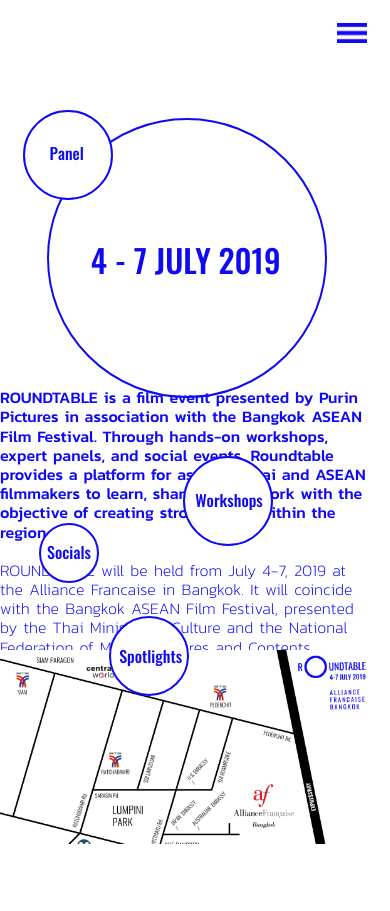
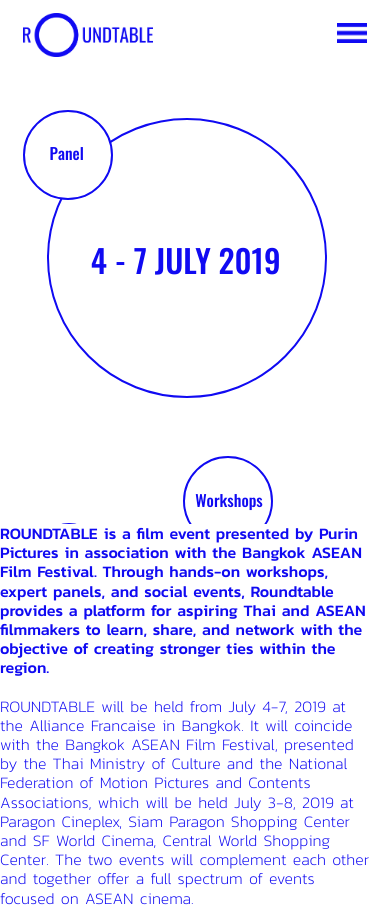
Before and after one commit to techgirlonlinee/roundtable, a plain HTML site: page index.html in a window 390 px wide. Shown: the top 911 px of the page. Before the commit the page ends 844 px from the top, so only its background shows below. Drawn offline with Linux system fonts and the light colour scheme.

Commit message:
edit homepage

```diff
--- a/index.html
+++ b/index.html
@@ -9,6 +9,11 @@
 		<link rel="stylesheet" href="style.css">
 	</head>
 	<body>
+
+
+<div id="logo">
+	<img src="images/logo.png">
+</div>
 
 
 <div id="panel">
--- a/js/slide.js
+++ b/js/slide.js
@@ -1,5 +1,4 @@
 const button = document.querySelector(".menu-toggle")
-const buttonMobile = document.querySelector(".menu-toggle-mobile")
 const menuBar = document.querySelector("div.menu")
 const button2 = document.querySelector(".menu-slider")
 
@@ -7,10 +6,20 @@
 	menuBar.classList.add("open")
 })
 
+button2.addEventListener("click", function(){
+	menuBar.classList.remove("open")
+})
+
+
+
+var viewportWidth = window.innerWidth
+if (viewportWidth < 440) {
+
+const buttonMobile = document.querySelector(".menu-toggle-mobile")
+
+
 buttonMobile.addEventListener("click", function(){
 	menuBar.classList.add("open")
 })
 
-button2.addEventListener("click", function(){
-	menuBar.classList.remove("open")
-})
+}
--- a/style.css
+++ b/style.css
@@ -376,12 +376,16 @@
     font-size: 16px;
   }
 
-h1 {
+  #logo {
   display: block;
   width: 130px;
   position: absolute;
-  top: 3%;
-  left: 86px;
+  top: 13px;
+  left: 6%;
+  }
+
+h1 {
+  display: none;
   }
 
 
@@ -390,14 +394,23 @@
 }
 
 section.text {
-  position: fixed;
+/*  position: fixed;
   top: 0;
   left: 0;
   width: 100%;
   height: 100%;
   color: #100af2;
   background-color: #fff;
-  overflow-y: auto;
+  overflow-y: auto;*/
+
+  position: absolute;
+    top: 524px;
+    left: 0;
+    width: 100%;
+    height: 100%;
+    color: #100af2;
+    background-color: #fff;
+    overflow: hidden;
 }
 
 .menu-toggle {
@@ -421,6 +434,7 @@
 
 .menu {
   width: 100%;
+  height: 100vh;
 }
 
 .menu-slider {
@@ -438,7 +452,8 @@
     /*width: 430px;*/
     width: 370px;
     position: absolute;
-    top: 46%;
+    /*top: 46%;*/
+    top: 0;
     padding: 0%;
     left: 0;
     transform: translate(0,0);
@@ -488,7 +503,7 @@
     width: 90px;
     height: 90px;
     border-radius: 50%;
-    z-index: 2;
+    z-index: 1;
     position: absolute;
     top: 13%;
     left: 0;
@@ -503,7 +518,7 @@
     width: 280px;
     height: 280px;
     border-radius: 50%;
-    z-index: 1;
+/*    z-index: 1;*/
     position: absolute;
     top: 14%;
     left: 0;
@@ -517,7 +532,7 @@
   width: 90px;
     height: 90px;
     border-radius: 50%;
-    z-index: 1;
+/*    z-index: 1;*/
     position: absolute;
     top: 54%;
     left: 47%;
@@ -532,7 +547,7 @@
     width: 80px;
     height: 80px;
     border-radius: 50%;
-    z-index: 1;
+/*    z-index: 1;*/
     position: absolute;
     top: 73%;
     left: 28%;
@@ -547,7 +562,7 @@
     width: 60px;
     height: 60px;
     border-radius: 50%;
-    z-index: 1;
+/*    z-index: 1;*/
     position: absolute;
     top: 62%;
     left: 10%;
@@ -562,6 +577,8 @@
 .footer {
   left: 0;
   transform: translateX(0);
+  width: 100vw;
+  /*top: 407px;*/
 }
 
 .footer p {
@@ -574,7 +591,7 @@
     left: 0;
     margin-top: -152px;
     margin-bottom: 34px;
-    max-width: 376px;
+    width: 100vw;
     pointer-events: none;
     transition: opacity 0.3s;
 }
```
Also changed, not shown: about.html (+0 -1 lines).
